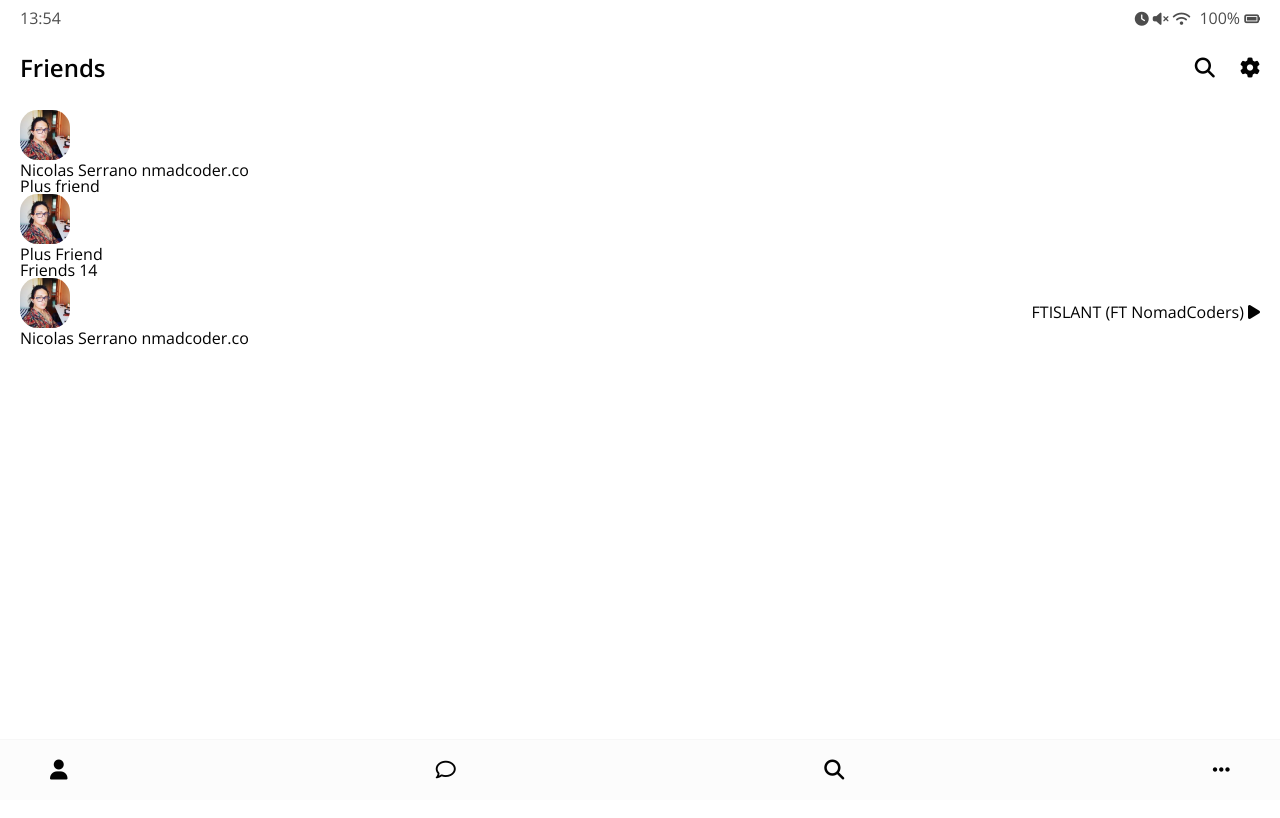
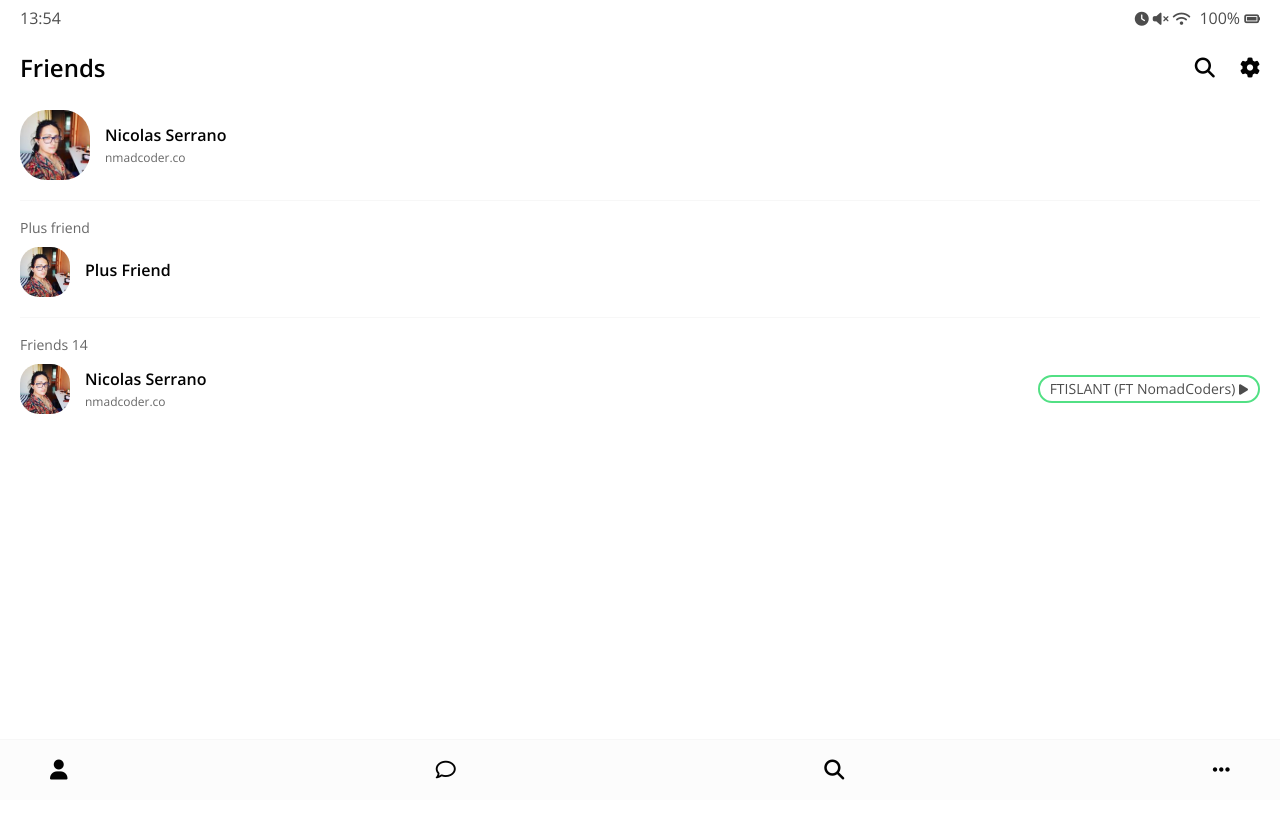
Before and after one commit to linkedfiles/kakao-clone2.0, a plain HTML site: page friends.html in a window 1280 px wide. Shown: the top 818 px of the page. Drawn offline with nearby package versions, Linux system fonts and the light colour scheme.

Commit message:
add friends.css

```diff
--- a/css/friend.css
+++ b/css/friend.css
@@ -6,9 +6,56 @@
 
 .friend .friend__avatar {
   width: 50px;
-  border-radius: 35%;
+  border-radius: 38%;
 }
 
 .friend__avatar.g-avatar {
-  /* width: 70px; */
+  width: 70px;
 }
+
+.friend__avatar.m-avatar {
+  width: 60px;
+}
+
+.friend .friend__column {
+  display: flex;
+  align-items: center;
+}
+
+.friend__column .friend__avatar {
+  margin-right: 15px;
+}
+
+.friend__content .friend__name {
+  display: block;
+  font-weight: 600;
+  margin-bottom: 5px;
+}
+
+.friend__content .friend__status,
+.friend__content .friend__bottom-text,
+.friend .chat__timestamp {
+  opacity: 0.6;
+}
+
+.friend__content .friend__bottom-text {
+  font-size: 14px;
+}
+.friend__content .friend__status,
+.friend .chat__timestamp {
+  font-size: 12px;
+}
+
+.friend__now-listening {
+  padding: 5px 10px;
+  border-radius: 15px;
+  border: 2px solid #52e084;
+  font-size: 14px;
+}
+
+.friend__now-listening span {
+  opacity: 0.7;
+}
+.friend__now-listening i {
+  font-size: 12px;
+}
--- /dev/null
+++ b/css/friends.css
@@ -0,0 +1,13 @@
+.friends .friends__plus {
+  padding: 20px 0px;
+  border-top: 1px solid #f7f7f7;
+  border-bottom: 1px solid #f7f7f7;
+  margin: 20px 0px;
+}
+
+.friends .friends__plus-title,
+.friends__list .friends__title {
+  font-size: 14px;
+  opacity: 0.6;
+  margin-bottom: 12px;
+}
--- a/css/styles.css
+++ b/css/styles.css
@@ -1,9 +1,10 @@
-@import url("https://fonts.googleapis.com/css?family=Open+Sans:400,600&display=swap");
+@import url("https://fonts.googleapis.com/css?family=Open+Sans:400,600,700&display=swap");
 @import "reset.css";
 @import "status-bar.css";
 @import "header.css";
 @import "nav-bar.css";
 @import "friend.css";
+@import "friends.css";
 
 * {
   box-sizing: border-box; /*이거 뭔지 조사해야됨*/
@@ -20,4 +21,5 @@ body {
 
 a {
   color: inherit;
+  text-decoration: none;
 }
--- a/friends.html
+++ b/friends.html
@@ -36,7 +36,7 @@
     </header>
     <main class="friends">
       <header class="friends__header">
-        <div class="friends__friend friend friend--lg">
+        <div class="friends__friend friend">
           <div class="friend__column">
             <img
               src="images\avatar\nicolas.jpg"
@@ -57,10 +57,7 @@
         <h5 class="friends__plus-title">Plus friend</h5>
         <div class="friends__friend friend">
           <div class="friend__column">
-            <img
-              src="images\avatar\nicolas.jpg"
-              class="g-avatar friend__avatar"
-            />
+            <img src="images\avatar\nicolas.jpg" class="friend__avatar" />
             <div class="friend__content">
               <span class="friend__name">
                 Plus Friend
@@ -73,10 +70,7 @@
         <h5 class="friends__title">Friends 14</h5>
         <li class="friends__friend friend friend--lg">
           <div class="friend__column">
-            <img
-              src="images\avatar\nicolas.jpg"
-              class="g-avatar friend__avatar"
-            />
+            <img src="images\avatar\nicolas.jpg" class="friend__avatar" />
             <div class="friend__content">
               <span class="friend__name">
                 Nicolas Serrano
@@ -90,8 +84,8 @@
             <div class="friend__now-listening">
               <span>
                 FTISLANT (FT NomadCoders)
+                <i class="fas fa-play"></i>
               </span>
-              <i class="fas fa-play"></i>
             </div>
           </div>
         </li>
```
Also changed, not shown: find.html (+1 -4 lines), index.html (+1 -1 lines).
